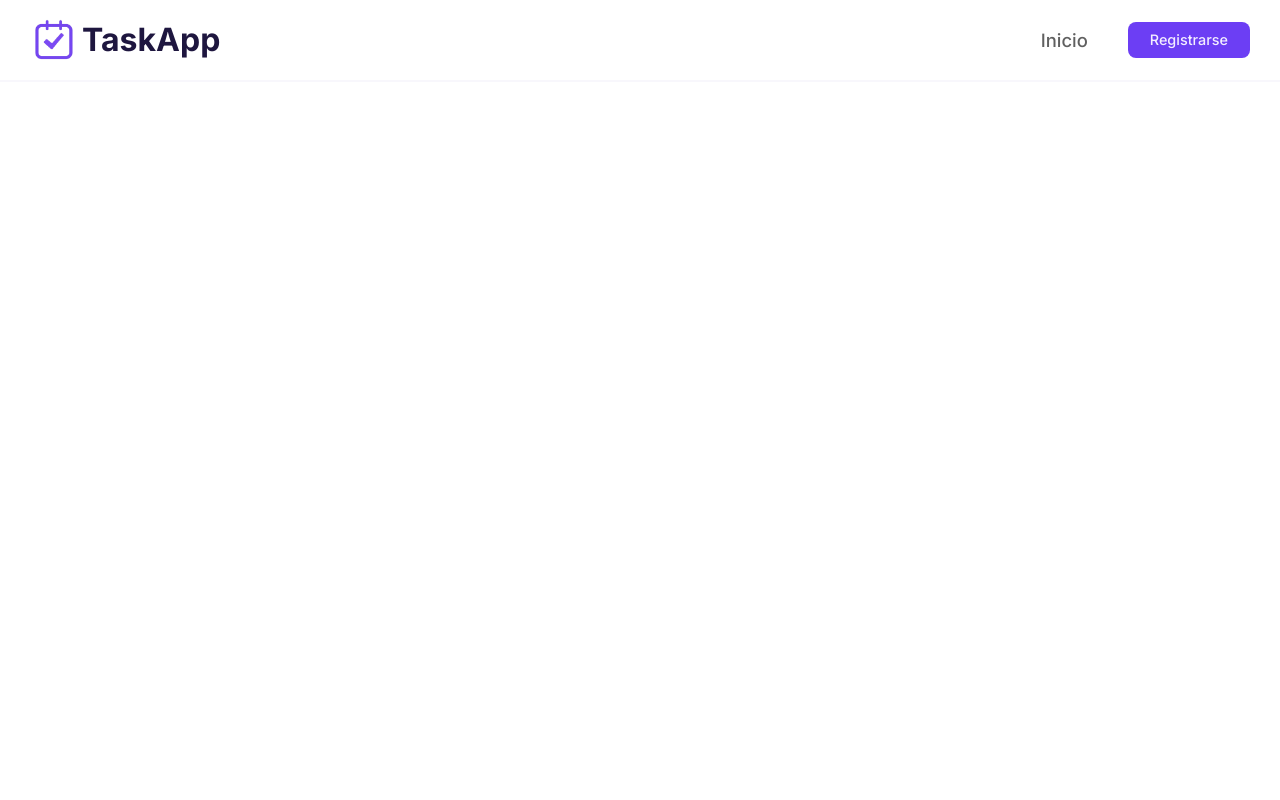
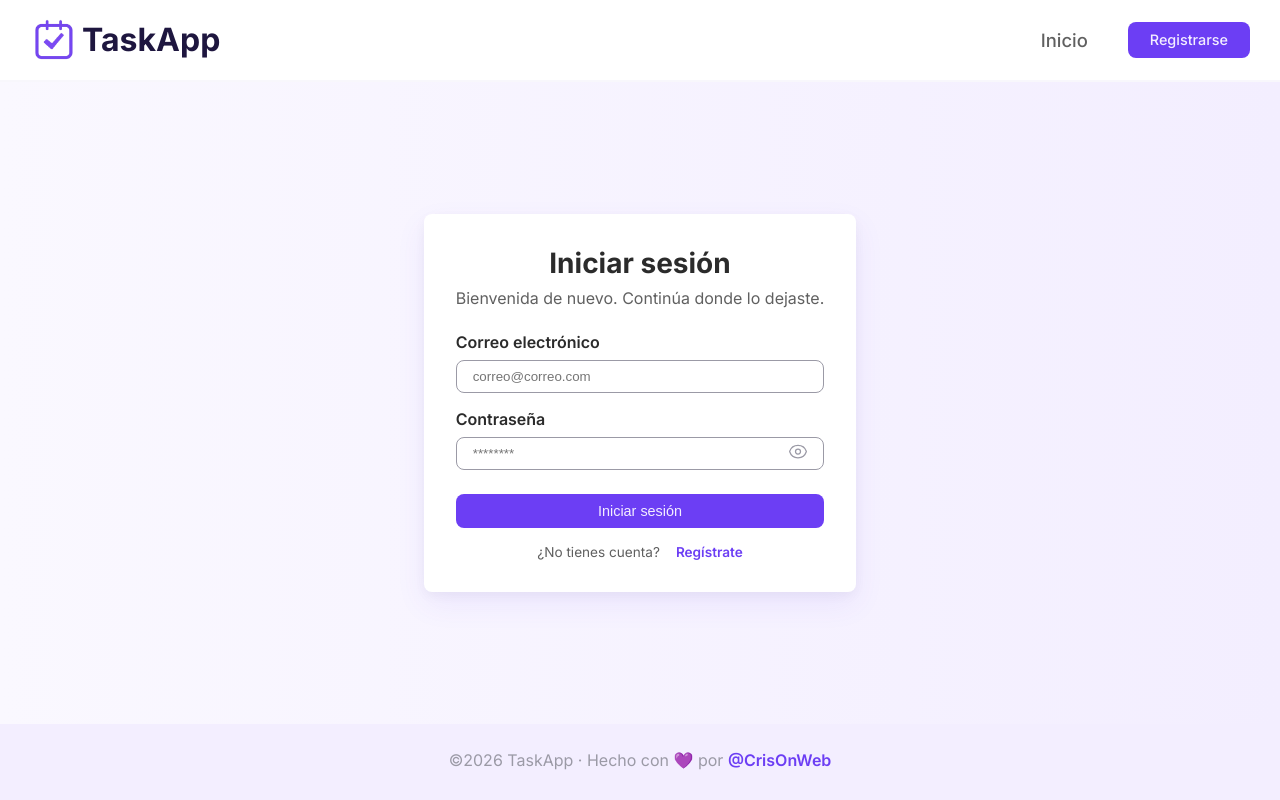
Before and after one commit to CrisOnWeb/TaskApp, a React (Vite) app in the folder FRONTEND/: page /login in a window 1280 px wide. Built offline with nearby package versions, Linux system fonts and the light colour scheme.

Commit message:
Added login page: structure and styles.

```diff
--- a/FRONTEND/src/pages/Login/Login.jsx
+++ b/FRONTEND/src/pages/Login/Login.jsx
@@ -1,10 +1,116 @@
+import { useState } from 'react';
+import { Link } from 'react-router-dom';
 import './Login.scss';
 import Header from '../../components/Header/Header';
+import Footer from '../../components/Footer/Footer';
+import Button from '../../components/Button/Button';
 
 const Login = () => {
+  const [loginData, setLoginData] = useState({
+    email: '',
+    password: '',
+  });
+
+  // Visibilizar/ocultar contraseña
+  const [showPassword, setShowPassword] = useState(false);
+
+  const handleInputChange = (event) => {
+    const value = event.target.value;
+    const name = event.target.name;
+
+    setLoginData({ ...loginData, [name]: value });
+  };
+
+  const handleSubmit = (event) => {
+    event.preventDefault();
+  };
+
   return (
     <>
       <Header />
+      <main className="main login__main">
+        <section className="login">
+          <h2 className="login__title">Iniciar sesión</h2>
+          <p className="login__description">
+            Bienvenida de nuevo. Continúa donde lo dejaste.
+          </p>
+          <form className="login__form" onSubmit={handleSubmit}>
+            <div className="login__form-section">
+              <label className="login__label" htmlFor="email">
+                Correo electrónico
+              </label>
+              <input
+                className="login__input"
+                type="email"
+                id="email"
+                name="email"
+                placeholder="correo@correo.com"
+                required
+                autoComplete="email"
+                value={loginData.email}
+                onChange={handleInputChange}
+              />
+            </div>
+            <div className="login__form-section">
+              <label className="login__label" htmlFor="password">
+                Contraseña
+              </label>
+              <div className="login__password-wrapper">
+                <input
+                  className="login__input"
+                  type={showPassword ? 'text' : 'password'}
+                  id="password"
+                  name="password"
+                  minLength={8}
+                  placeholder="********"
+                  required
+                  autoComplete="current-password"
+                  value={loginData.password}
+                  onChange={handleInputChange}
+                />
+                <button
+                  type="button"
+                  className="login__password-toggle"
+                  onClick={() => setShowPassword(!showPassword)}
+                  aria-label={
+                    showPassword ? 'Ocultar contraseña' : 'Mostrar contraseña'
+                  }
+                >
+                  <svg
+                    xmlns="http://www.w3.org/2000/svg"
+                    fill="none"
+                    viewBox="0 0 24 24"
+                    strokeWidth={1.5}
+                    stroke="currentColor"
+                    className="login__password-icon"
+                  >
+                    <path
+                      strokeLinecap="round"
+                      strokeLinejoin="round"
+                      d="M2.036 12.322a1.012 1.012 0 0 1 0-.639C3.423 7.51 7.36 4.5 12 4.5c4.638 0 8.573 3.007 9.963 7.178.07.207.07.431 0 .639C20.577 16.49 16.64 19.5 12 19.5c-4.638 0-8.573-3.007-9.963-7.178Z"
+                    />
+                    <path
+                      strokeLinecap="round"
+                      strokeLinejoin="round"
+                      d="M15 12a3 3 0 1 1-6 0 3 3 0 0 1 6 0Z"
+                    />
+                  </svg>
+                </button>
+              </div>
+            </div>
+            <Button type="submit" variant="button--primary button--full">
+              Iniciar sesión
+            </Button>
+          </form>
+          <div className="login__signup">
+            <p className="login__signup-text">¿No tienes cuenta?</p>
+            <Link className="login__signup-link" to="/signup">
+              Regístrate
+            </Link>
+          </div>
+        </section>
+      </main>
+      <Footer />
     </>
   );
 };
--- a/FRONTEND/src/pages/Login/Login.scss
+++ b/FRONTEND/src/pages/Login/Login.scss
@@ -0,0 +1,101 @@
+.login {
+  padding-block: var(--spacing-xl);
+  padding-inline: var(--spacing-xl);
+  margin-block: var(--spacing-md);
+  margin-inline: var(--spacing-md);
+  border-radius: var(--radius-sm);
+  background-color: var(--color-surface);
+  box-shadow:
+    0 12px 30px rgba(108, 62, 244, 0.08),
+    0 4px 12px rgba(0, 0, 0, 0.04);
+
+  &__title {
+    font-size: 1.75rem;
+    text-align: center;
+  }
+
+  &__description {
+    padding-block: var(--spacing-sm);
+    color: var(--color-text-light);
+  }
+
+  &__form {
+    padding-block: var(--spacing-sm);
+
+    &-section {
+      display: flex;
+      flex-direction: column;
+      gap: var(--spacing-sm);
+      padding-block: var(--spacing-sm);
+    }
+  }
+
+  &__label {
+    font-weight: 600;
+  }
+
+  &__input {
+    width: 100%;
+    padding-block: var(--spacing-sm);
+    padding-inline: var(--spacing-md);
+    border: 1px solid var(--color-text-muted);
+    border-radius: var(--radius-sm);
+  }
+
+  &__password-wrapper {
+    position: relative;
+    margin-bottom: var(--spacing-md);
+  }
+
+  &__password-toggle {
+    position: absolute;
+    right: 1rem;
+    top: 50%;
+    transform: translateY(-50%);
+    border: none;
+    background-color: transparent;
+    cursor: pointer;
+  }
+
+  &__password-icon {
+    width: 20px;
+    height: 20px;
+    color: var(--color-text-muted);
+  }
+
+  &__signup {
+    display: flex;
+    justify-content: center;
+    gap: var(--spacing-md);
+    margin-top: var(--spacing-sm);
+    font-size: 0.85rem;
+
+    &-text {
+      color: var(--color-text-light);
+    }
+
+    &-link {
+      color: var(--color-brand);
+      font-weight: 600;
+      text-decoration-line: none;
+      transition: color 0.2s ease-in-out;
+
+      &:hover {
+        color: var(--color-brand-dark);
+      }
+    }
+  }
+}
+
+.login__main {
+  display: flex;
+  flex-direction: column;
+  justify-content: center;
+  align-items: center;
+
+  background: linear-gradient(
+    90deg,
+    var(--color-brand-light-soft) 0%,
+    var(--color-brand-light) 100%
+  );
+}
```
